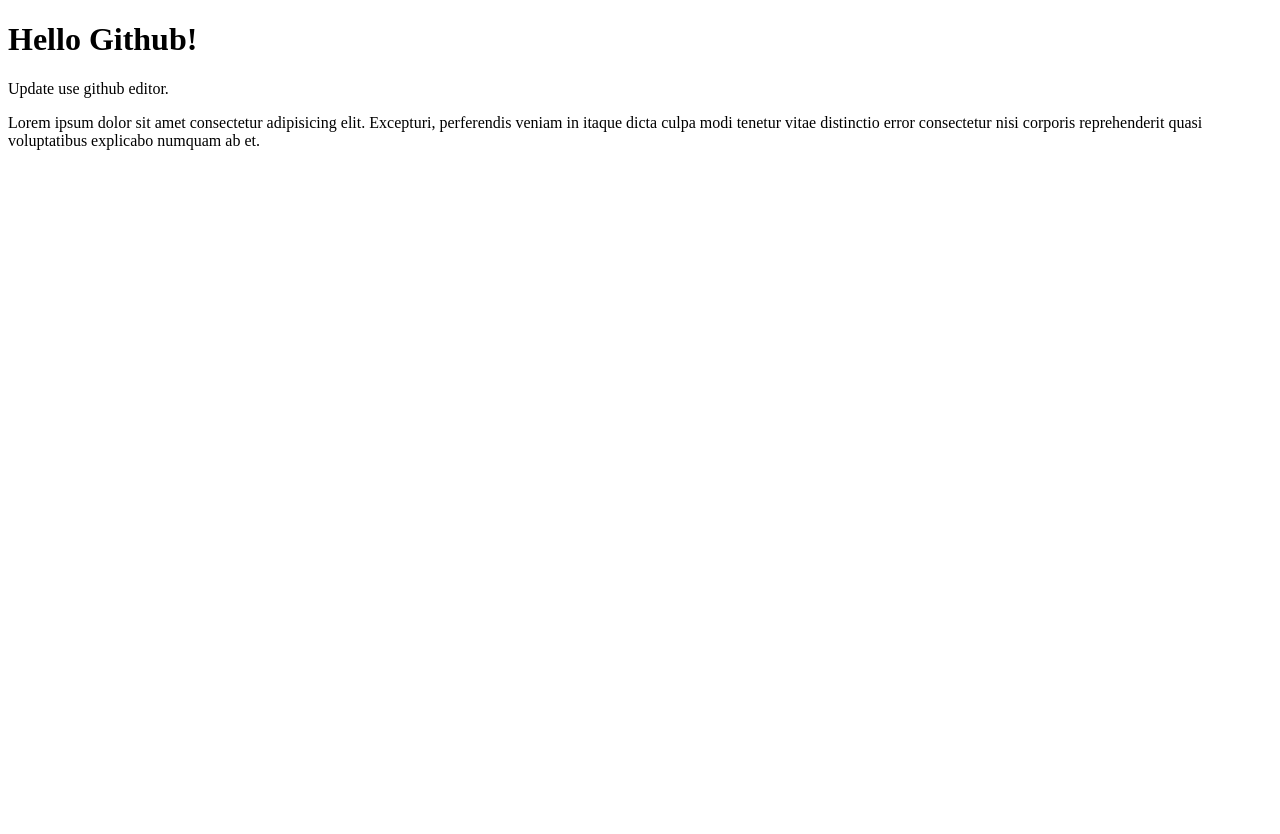
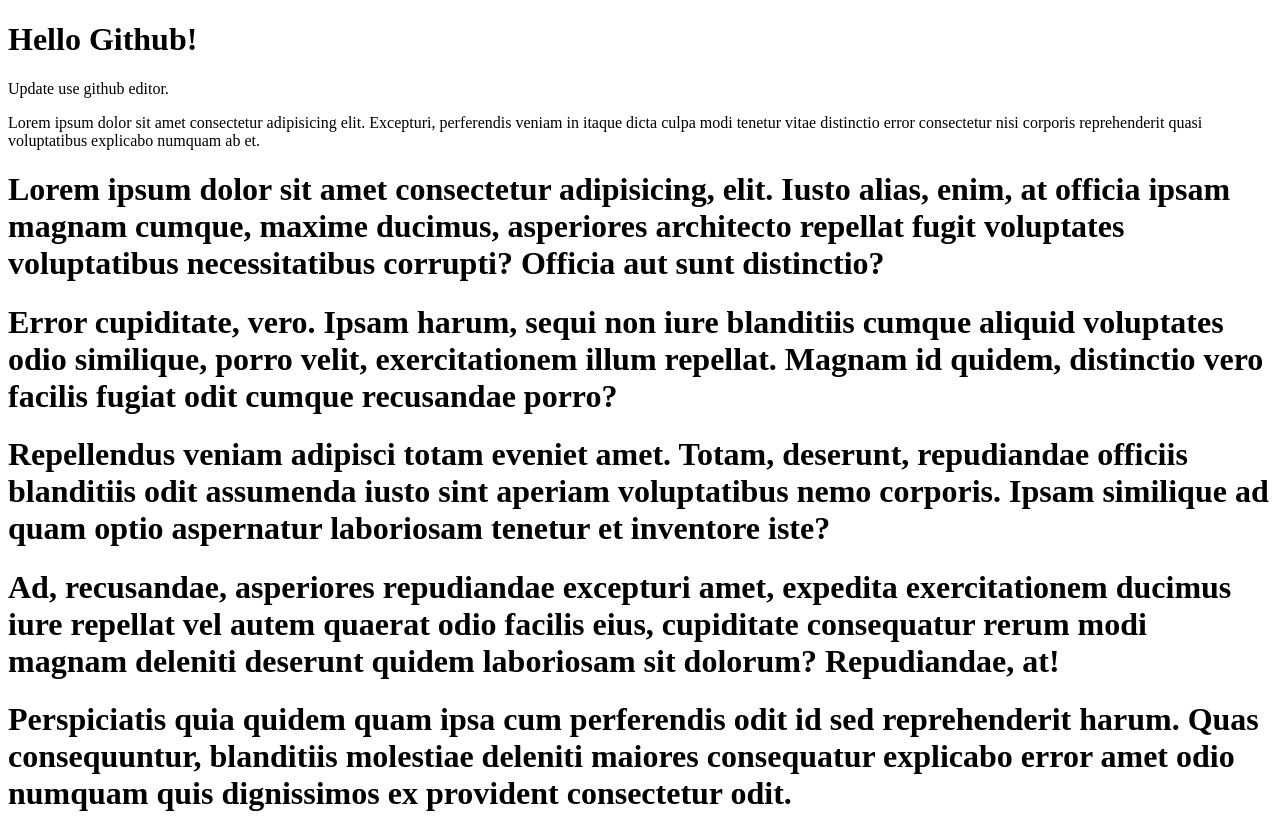
Before and after one commit to tarikjessoreit/dev010, a plain HTML site: page index.html in a window 1280 px wide. Before the commit the page ends 800 px from the top, so only its background shows below. Drawn offline with Linux system fonts and the light colour scheme.

Commit message:
add more heading

```diff
--- a/index.html
+++ b/index.html
@@ -11,5 +11,11 @@
 	<p>Update use github editor.</p>
 	<p>Lorem ipsum dolor sit amet consectetur adipisicing elit. Excepturi, perferendis veniam in itaque dicta culpa modi tenetur vitae distinctio error consectetur nisi corporis reprehenderit quasi voluptatibus explicabo numquam ab et.</p>
 
+	<h1>Lorem ipsum dolor sit amet consectetur adipisicing, elit. Iusto alias, enim, at officia ipsam magnam cumque, maxime ducimus, asperiores architecto repellat fugit voluptates voluptatibus necessitatibus corrupti? Officia aut sunt distinctio?</h1>
+	<h1>Error cupiditate, vero. Ipsam harum, sequi non iure blanditiis cumque aliquid voluptates odio similique, porro velit, exercitationem illum repellat. Magnam id quidem, distinctio vero facilis fugiat odit cumque recusandae porro?</h1>
+	<h1>Repellendus veniam adipisci totam eveniet amet. Totam, deserunt, repudiandae officiis blanditiis odit assumenda iusto sint aperiam voluptatibus nemo corporis. Ipsam similique ad quam optio aspernatur laboriosam tenetur et inventore iste?</h1>
+	<h1>Ad, recusandae, asperiores repudiandae excepturi amet, expedita exercitationem ducimus iure repellat vel autem quaerat odio facilis eius, cupiditate consequatur rerum modi magnam deleniti deserunt quidem laboriosam sit dolorum? Repudiandae, at!</h1>
+	<h1>Perspiciatis quia quidem quam ipsa cum perferendis odit id sed reprehenderit harum. Quas consequuntur, blanditiis molestiae deleniti maiores consequatur explicabo error amet odio numquam quis dignissimos ex provident consectetur odit.</h1>
+
 </body>
 </html>
```
